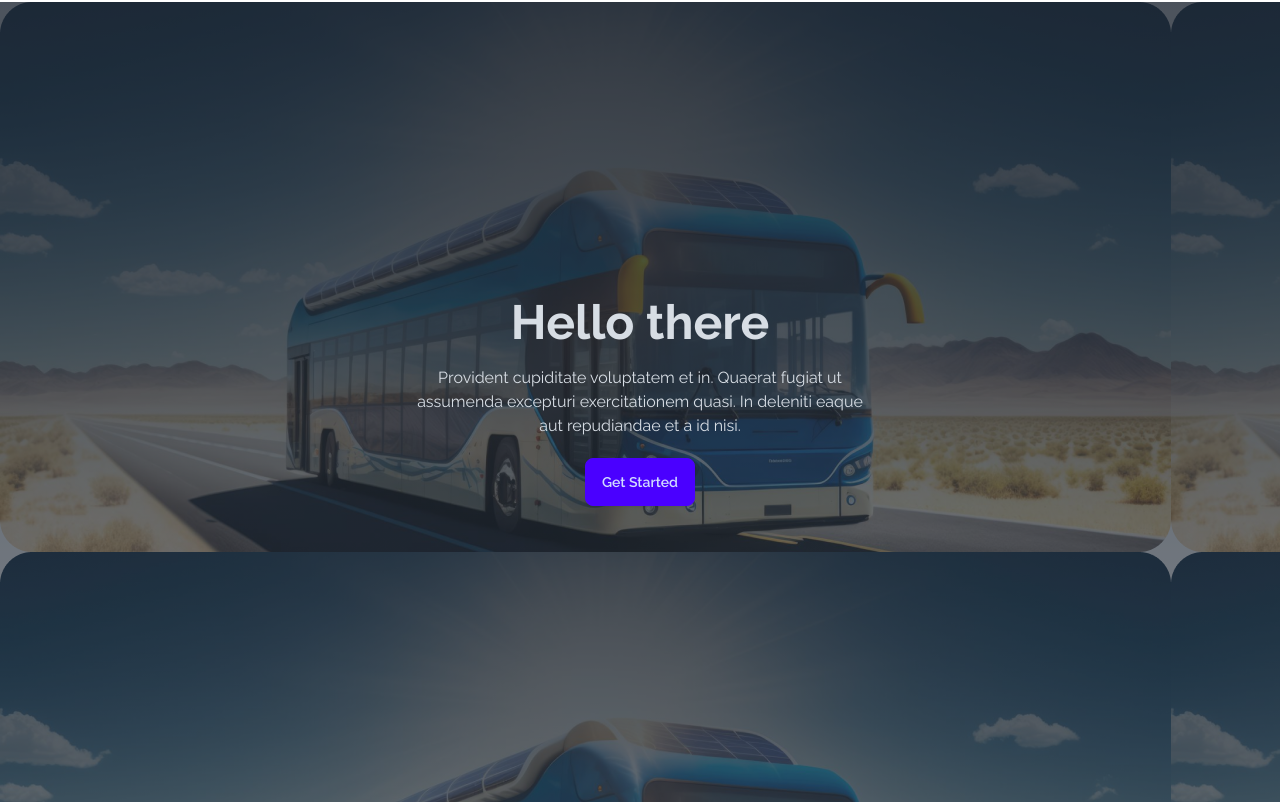
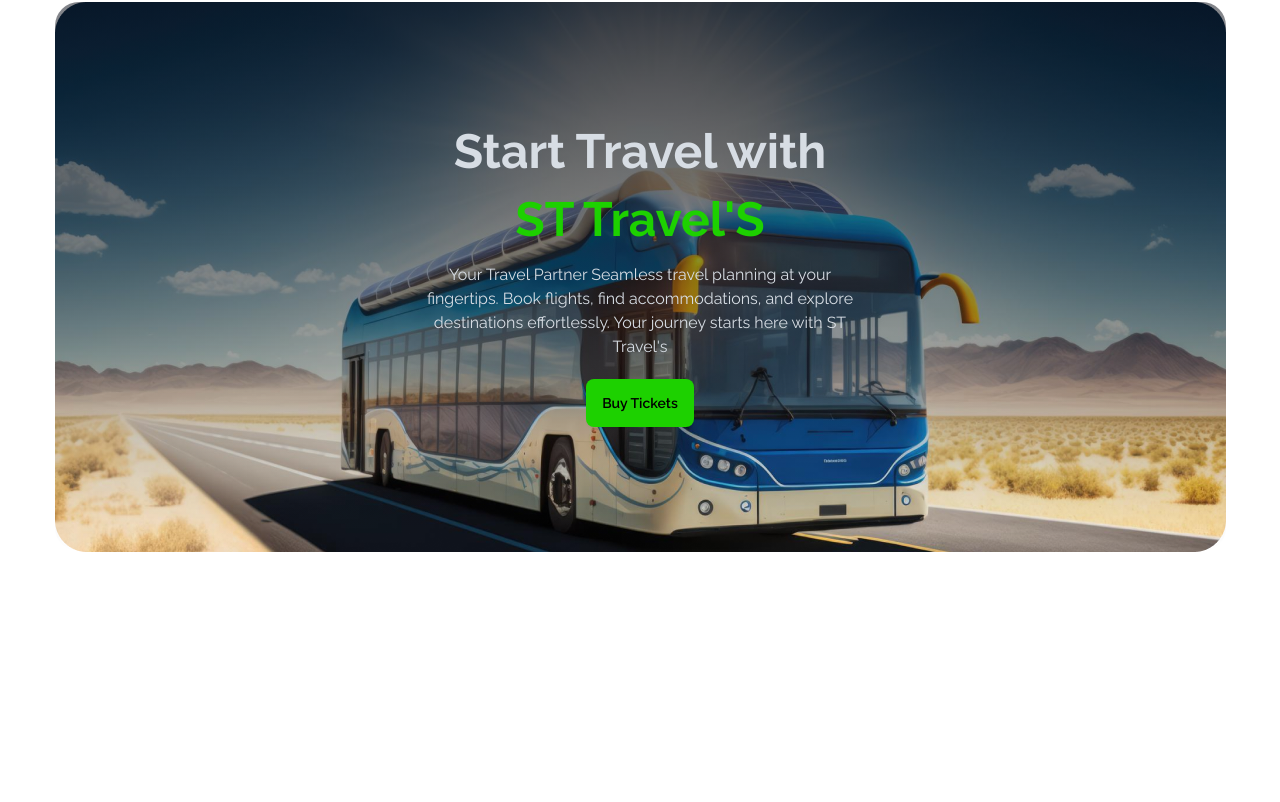
Before and after one commit to STTaj/ST-E-Ticket, a plain HTML site: page index.html in a window 1280 px wide. Shown: the part 66-868 px from the top of the page. After the commit the page ends 800 px from the top, so only its background shows below. Drawn offline with nearby package versions, Linux system fonts and the light colour scheme.

Commit message:
added header section

```diff
--- a/index.html
+++ b/index.html
@@ -76,20 +76,21 @@
                 </div>
             </div>
         </nav>
-        <section class="container mx-auto">
-            <div class="hero min-h-screen bg-no-repeat"
-                style="background: linear-gradient(180.00deg, rgba(3, 7, 18, 0.5),rgba(3, 7, 18, 0) 100%),url(images/banner.png);">
-                <div class="hero-overlay bg-opacity-60"></div>
+        <section class="container mx-auto flex justify-center">
+            <div class="hero bg-no-repeat bg-cover bg-center rounded-3xl h-[550px] w-4/5 md:w-[1171px]"
+                 style="background: linear-gradient(180.00deg, rgba(3, 7, 18, 0.5), rgba(3, 7, 18, 0) 100%), url('images/banner.png');">
                 <div class="hero-content text-center text-neutral-content">
-                    <div class="max-w-md">
-                        <h1 class="mb-5 text-5xl font-bold">Hello there</h1>
-                        <p class="mb-5">Provident cupiditate voluptatem et in. Quaerat fugiat ut assumenda excepturi
-                            exercitationem quasi. In deleniti eaque aut repudiandae et a id nisi.</p>
-                        <button class="btn btn-primary">Get Started</button>
+                    <div class="max-w-md mx-auto">
+                        <h1 class="mb-5 text-5xl font-bold">Start Travel with</h1>
+                        <h1 class="mb-5 text-5xl font-bold text-[#1DD100]">ST Travel'S</h1>
+                        <p class="mb-5">Your Travel Partner
+                            Seamless travel planning at your fingertips. Book flights, find accommodations, and explore destinations effortlessly. Your journey starts here with ST Travel's</p>
+                        <button class="btn btn-primary bg-[#1DD100] hover:bg-[#76df66] text-black border-none">Buy Tickets</button>
                     </div>
                 </div>
             </div>
         </section>
+
     </header>
     <main>
 
```
